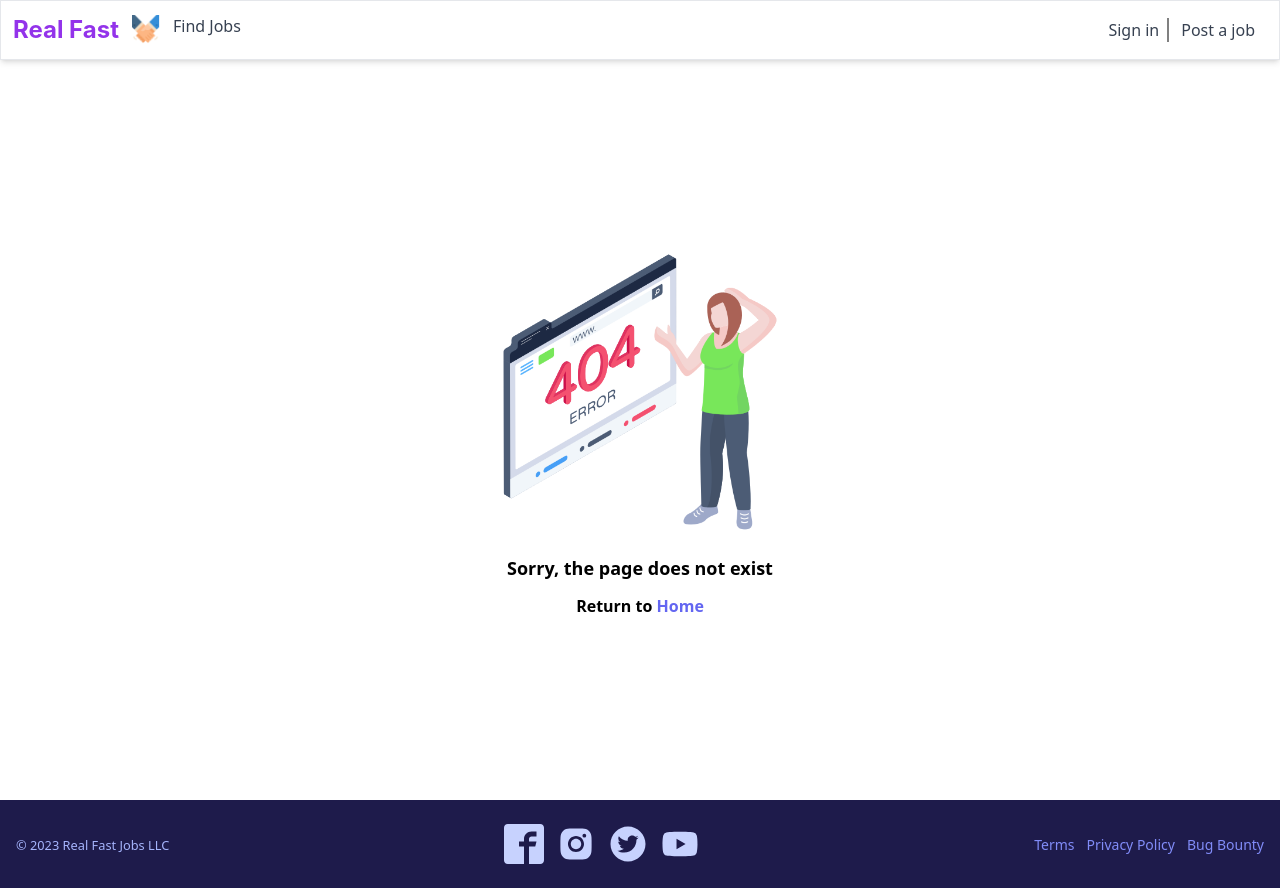
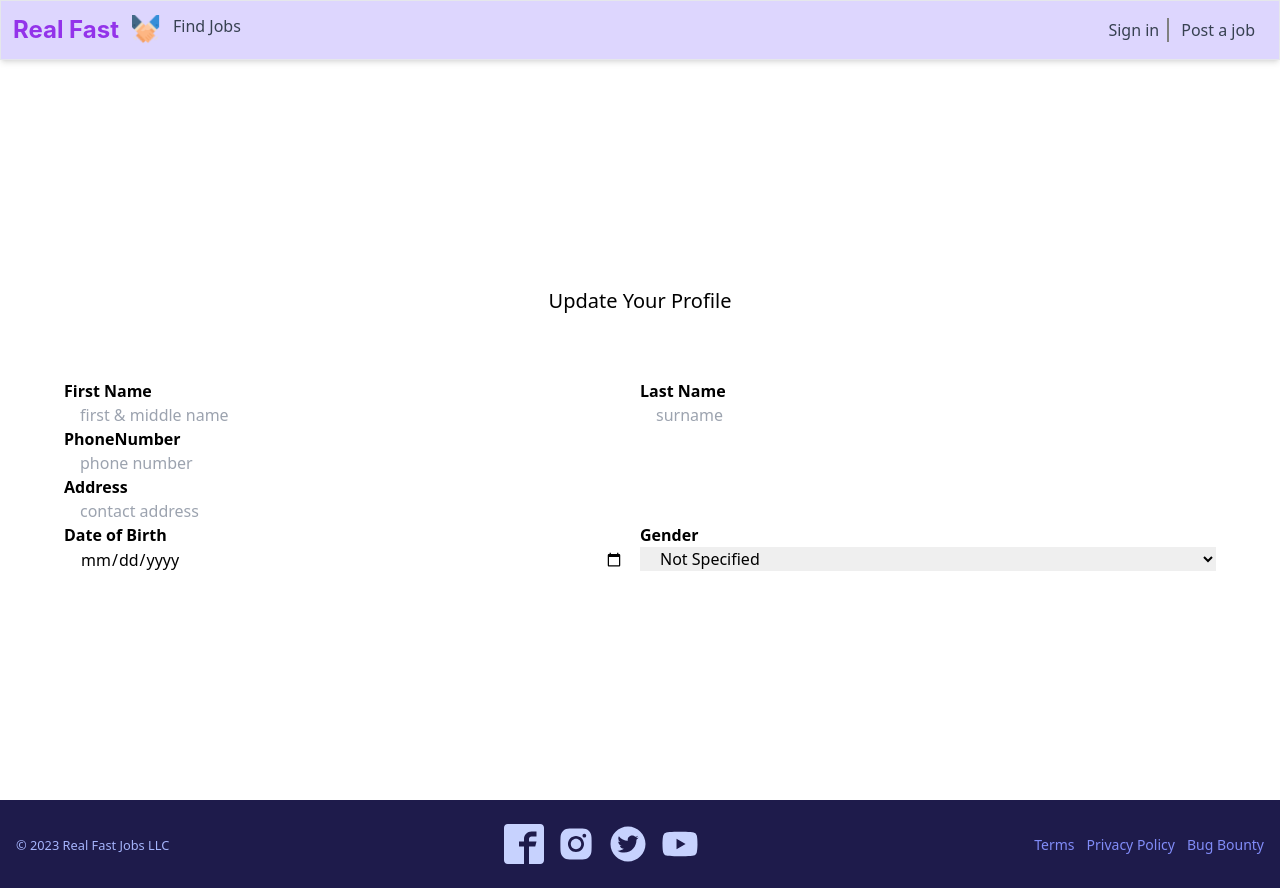
Before and after one commit to dami-josif/realfast, a Next.js app: page /talents/profile-update in a window 1280 px wide. Before the commit this address had no page. Built offline with nearby package versions, Linux system fonts and the light colour scheme.

Commit message:
new commit

```diff
--- a/components/MainNav.js
+++ b/components/MainNav.js
@@ -3,13 +3,16 @@ import Image from 'next/image';
 import Link from 'next/link';
 import { HiOutlineMenu } from 'react-icons/hi';
 import { AiOutlineClose,AiOutlineArrowRight } from 'react-icons/ai';
+import { useRouter } from 'next/router';
 
 export default function MainNav() {
     const [showMobileNav,setShowMobileNav] = useState(false);
 
+    const router = useRouter();
+
     return (
         <div>
-            <nav className={navbarStyles.navBar} id='mainNav'>
+            <nav className={navbarStyles.navBar} id='mainNav' style={{backgroundColor:router.asPath.split('/').includes('talents') ? '#ddd6fe' : null}}>
             <ul className={navbarStyles.navSection}>
                 <li className={navbarStyles.responsiveMenuItems}>
                 <Link href='/' className={navbarStyles.brandName}>Real Fast</Link>
--- a/pages/index.js
+++ b/pages/index.js
@@ -46,12 +46,12 @@ export default function Home() {
 
 const styles={
   container:'w-full flex flex-col justify-center items-center px-16',
-  wrapper:'w-full w-[720px] flex flex-col gap-16 ',
-  searchBlock:'w-full ',
-  searchPanel:'w-full flex flex-row gap-1',
-  search:'w-full border border-indigo-200 rounded-full py-4 px-5',
+  wrapper:'md:w-full  flex flex-col gap-16 ',
+  searchBlock:'md:w-full ',
+  searchPanel:'md:w-full flex flex-row gap-1',
+  search:'md:w-full border border-indigo-200 rounded-full py-4 px-5',
   searchBtn:'bg-indigo-800 flex justify-center items-center text-white font-bold py-5 px-6 rounded-full cursor-pointer',
-  message:'text-center mt-2',
+  message:'text-center mt-2 font-bold',
   otherActions:'flex flex-row gap-4 justify-center',
   quickFinder:'md:w-[200px] md:h-[70px] bg-indigo-800 text-white text-sm font-bold border shadow-lg'
 }
--- /dev/null
+++ b/pages/talents/profile-update.js
@@ -0,0 +1,71 @@
+import {useState,useEffect} from "react"
+import Head from 'next/head'
+
+export default function profileUpdate() {
+    const [screenHeight, setScreenHeight] = useState(0);
+
+  useEffect(()=>{
+    setScreenHeight(window.innerHeight - 60);
+  },[])
+  return (
+    <>
+        <Head>
+            <title>Talent Profile Update | Real Fast</title>
+            <meta name="description" content="Generated by create next app" />
+            <meta name="viewport" content="width=device-width, initial-scale=1" />
+            <link rel="icon" href="/realfast_logo.png" />
+        </Head>
+        <main className={styles.container} style={{height:`${screenHeight}px`}}>
+            <div className={styles.wrapper}>
+                <h2 className={styles.title}>Update Your Profile</h2>
+
+                <form action="">
+                    <div className={styles.inputBlockRow}>
+                        <div className={styles.inputBlock}>
+                            <label className={styles.label} htmlFor="">First Name</label>
+                            <input type="text" placeholder="first & middle name" className={styles.inputField} />
+                        </div>
+                        <div className={styles.inputBlock}>
+                            <label className={styles.label} htmlFor="">Last Name</label>
+                            <input type="text" placeholder="surname" className={styles.inputField} />
+                        </div>
+                    </div>
+                    <div className={styles.inputBlock}>
+                        <label className={styles.label} htmlFor="">PhoneNumber</label>
+                        <input type="tell" placeholder="phone number" className={styles.inputField} />
+                        <label className={styles.label} htmlFor="">Address</label>
+                        <input type="text" placeholder="contact address" className={styles.inputField} />
+                    </div>
+
+                    <div className={styles.inputBlockRow}>
+                        <div className={styles.inputBlock}>
+                            <label className={styles.label} htmlFor="">Date of Birth</label>
+                            <input type="date" className={styles.inputField} />
+                        </div>
+                        <div className={styles.inputBlock}>
+                            <label className={styles.label} htmlFor="">Gender</label>
+                            <select className={styles.inputField}>
+                                <option value="Not Specified">Not Specified</option>
+                                <option value="Female">Female</option>
+                                <option value="Male">Male</option>
+                            </select>
+                        </div>
+                    </div>
+                </form>
+            </div>
+
+
+        </main>
+    </>
+  )
+}
+
+const styles={
+  container:'w-full flex flex-col justify-center items-center px-16',
+  wrapper:'md:w-full  flex flex-col gap-16',
+  title:'text-xl text-center',
+  inputBlockRow:'w-full flex flex-col md:flex-row md:space-x-3',
+  inputBlock:'w-full',
+  label:'font-bold md:mb-3',
+  inputField:'w-full border-2 border-gray-400 py-3 px-4 rounded',
+}
```
Also changed, not shown: data/__page_template.js (added, +28 -0 lines).
